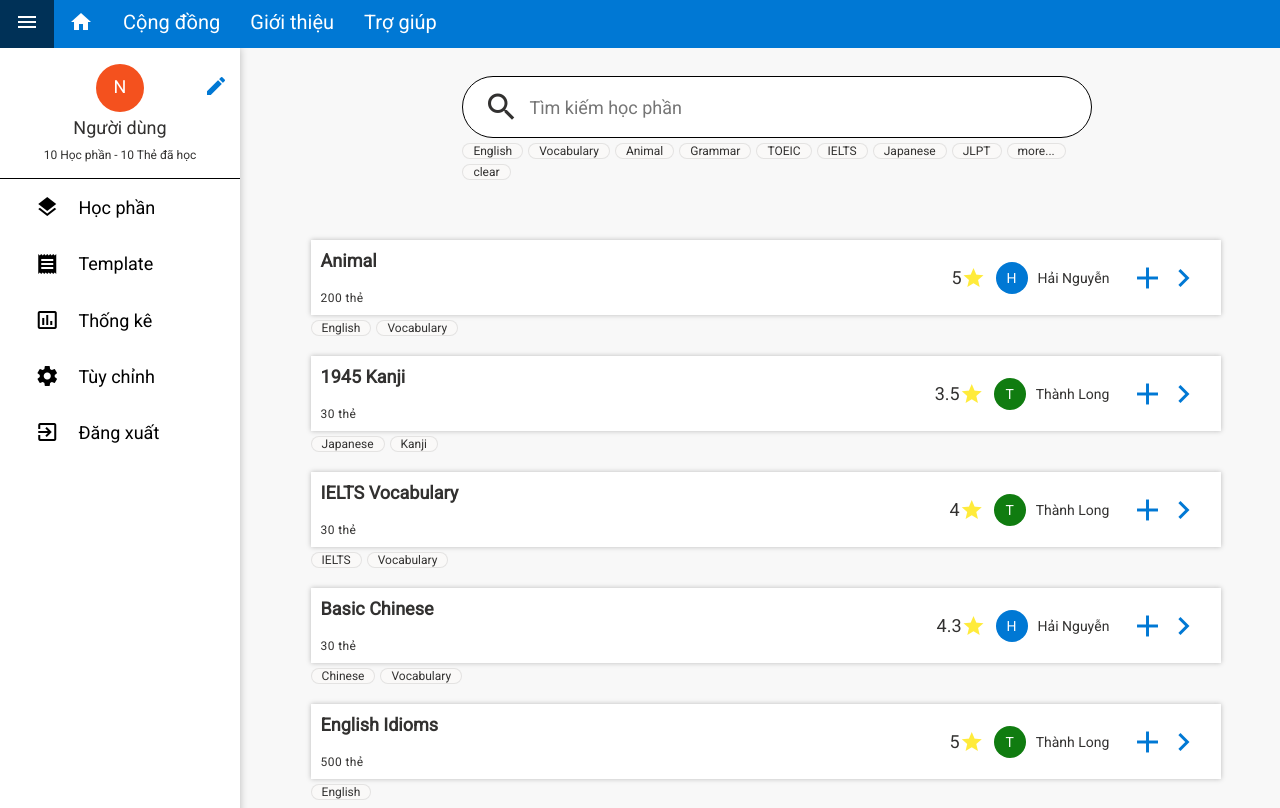
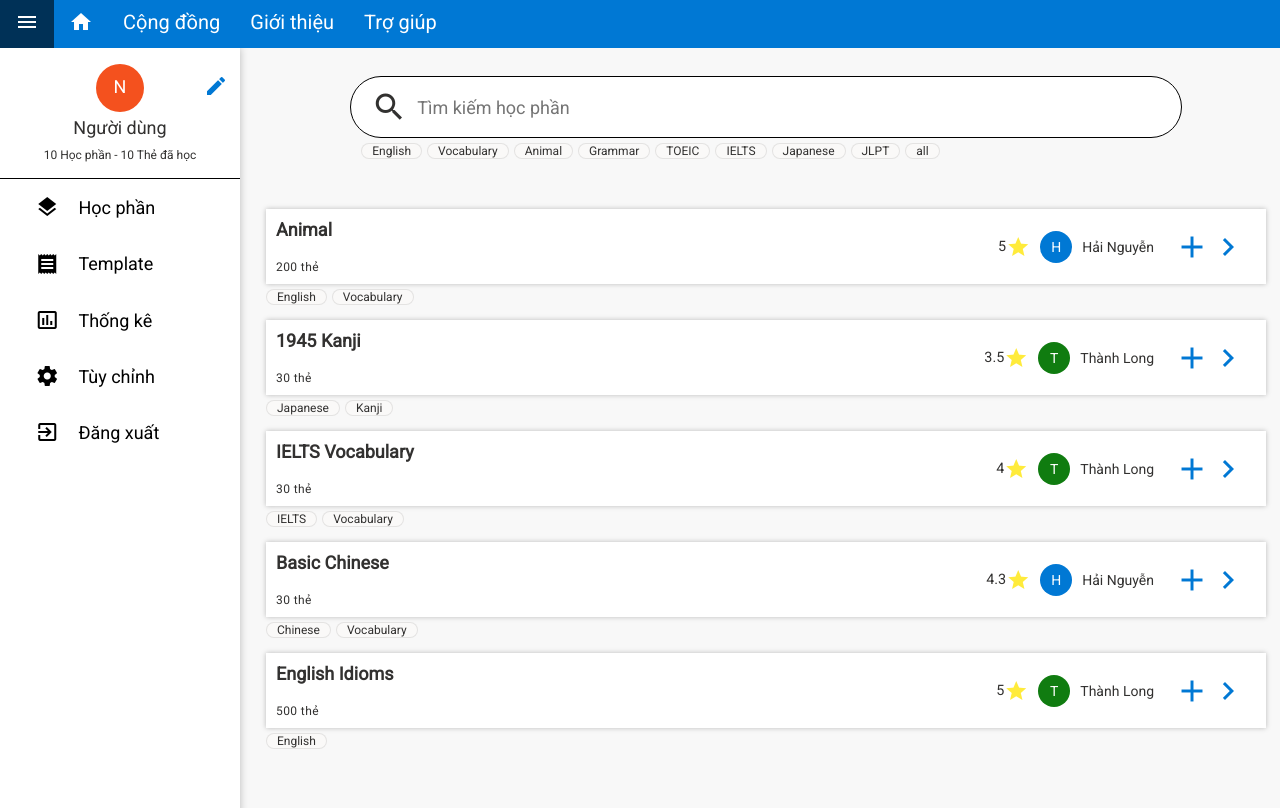
Before and after one commit to nganspoko012/TKGD_FlashcardApp, a React (Create React App) app in the folder flashcard-app/: page /community in a window 1280 px wide. Built offline with nearby package versions, Linux system fonts and the light colour scheme.

Commit message:
Thêm flow community

```diff
--- a/flashcard-app/src/Components/Community/Community.css
+++ b/flashcard-app/src/Components/Community/Community.css
@@ -9,15 +9,16 @@
   gap: 50px;
 }
 
-.wrapper {
+.community-course-item-wrapper {
   display: flex;
-  justify-content: flex-start;
-  align-items: flex-start;
+  align-items: center;
   width: 100%;
   flex-direction: column;
+  align-items: center;
 }
 
 .search-group-wrapper {
+  align-self: center;
   width: 100%;
   display: flex;
   justify-content: center;
@@ -27,10 +28,10 @@
 .search-group {
   display: flex;
   justify-content: flex-start;
-  align-items: flex-start;
+  align-items: center;
   flex-direction: column;
   gap: 5px;
-  width: 60%;
+  width: 80%;
 }
 
 .tag-group {
@@ -39,6 +40,8 @@
   align-items: center;
   flex-wrap: wrap;
   gap: 5px;
+  width: 1000px;
+  max-width: 100%;
 }
 
 .tag {
@@ -62,7 +65,7 @@
 
 .community-course-item {
   display: flex;
-  width: 1300px;
+  width: 1000px;
   height: 75px;
   max-width: 100%;
   box-shadow: 0px 0px 5px rgba(0, 0, 0, 0.25);
@@ -75,9 +78,42 @@
   align-items: center;
 }
 
+.added-notify {
+  position: fixed;
+  z-index: 1;
+  width: 100%;
+  height: 100%;
+  background-color: rgba(0,0,0,0.4);
+  padding-top: 100px;
+  top: 0;
+  left: 0;
+}
+
+.added-notify-content {
+  display: flex;
+  align-items: center;
+  justify-content: center;
+  width: 50%;
+  background-color: #fefefe;
+  margin: auto;
+  padding: 20px;
+}
+
+.added {
+  border-bottom: 5px solid #43A047;
+  padding-bottom: 0px;
+}
 .community-course-item:hover {
   border-bottom: 5px solid #0078D4;
   padding-bottom: 0px;
+}
+
+.community-course-item-row {
+  display: flex;
+  align-items: center;
+  flex-direction: column;
+  gap: 15px;
+  width: 100%;
 }
 
 .right-wrapper {
@@ -93,6 +129,7 @@
   align-items: center;
   margin-left: auto;
   margin-right: 10px;
+  font-size: 0.8em;
 }
 
 .community-course-detail {
@@ -109,3 +146,9 @@
   margin-left: 20px;
   margin-right: 20px;
 }
+
+@media (max-width: 600px){
+  .community-course-button-group{
+    margin: 0px 5px;
+  }
+}
--- a/flashcard-app/src/Components/Community/Community.js
+++ b/flashcard-app/src/Components/Community/Community.js
@@ -7,23 +7,42 @@ import { getUser } from '../Provider/LoggedUserProvider';
 import { getCoursesUser } from '../../Utils/coursesUser.js'
 import Tag from './Tag'
 import { useEffect, useState } from 'react';
+import CourseAddedNotify from './CourseAddedNotify';
 
 export default function Community({ display }) {
-  const tags = ["English", "Vocabulary", "Animal", "Grammar", "TOEIC", "IELTS", "Japanese", "JLPT", "more...", "clear"];
+  const tags = ["English", "Vocabulary", "Animal", "Grammar", "TOEIC", "IELTS", "Japanese", "JLPT", "all"];
   const [selectedTag, setSelectedTag] = useState("");
-  const [addedItem, setAddedItem] = useState(false);
   const { courses } = useCourses();
+  const [addedCourseName, setAddedCourseName] = useState("");
+  const [showAddedDialogue, setShowAddedDialogue] = useState(false);
+
+  //prepare data for dis play course user
   let publicCourses = courses.filter(course => course.userId !== getUser(5).id && course.isPublic == true);
   let publicCoursesUsers = getCoursesUser(publicCourses);
-  let toggleSelectedTag = (tag) => {
-    setSelectedTag(tag);
-  };
   let filteredPublicCoursesUsers = publicCoursesUsers;
   if (selectedTag !== "" && selectedTag !== "...more")
     filteredPublicCoursesUsers = publicCoursesUsers.filter(course => course.tags.includes(selectedTag));
 
-  if (selectedTag === "clear")
+  if (selectedTag === "all")
     filteredPublicCoursesUsers = publicCoursesUsers;
+
+
+  let toggleSelectedTag = (tag) => {
+    setSelectedTag(tag);
+  };
+
+  let onAddCourse = (name) => {
+    if (name != "")
+    {
+      setAddedCourseName(name);
+      setShowAddedDialogue(true);
+      handleShowAddedDialogue();
+    }
+  }
+
+  let handleShowAddedDialogue = () =>
+    setTimeout(() => setShowAddedDialogue(false)
+                    , 3000);
 
   return (
     <div className="content-container" style={display === false ? displayStyle : {}}>
@@ -36,8 +55,8 @@ export default function Community({ display }) {
             </div>
           </div>
         </div>
-
-        <CommunityCourseItemRow courses={filteredPublicCoursesUsers} />
+        <CourseAddedNotify show={showAddedDialogue} addedCourseName={addedCourseName}/>
+        <CommunityCourseItemRow courses={filteredPublicCoursesUsers} onCourseItemAdded={onAddCourse} />
       </div>
     </div>
   )
--- a/flashcard-app/src/Components/Community/CommunityCourseItem.js
+++ b/flashcard-app/src/Components/Community/CommunityCourseItem.js
@@ -2,12 +2,20 @@ import './Community.css';
 import Avatar from '../UserInfo/Avatar.js'
 import { Link, useRouteMatch } from 'react-router-dom'
 import Tag from './Tag'
+import { useEffect, useState } from 'react';
 
-export default function ComunityCourseItem({ course = {}, added = false, toggleAdd = f => f }) {
+export default function ComunityCourseItem({ course = {}, handleAdded = f => f }) {
     let match = useRouteMatch();
+    const [added, setAdded] = useState(false);
+    let onAdded = (e) => {
+        e.stopPropagation();
+        setAdded(true);
+        handleAdded(course.name);
+    }
+
     return (
-        <div className="wrapper">
-            <div className="community-course-item">
+        <div className="community-course-item-wrapper">
+            <div className={added ? "community-course-item added" : "community-course-item"}>
                 <div className="community-course-detail">
                     <div className="course-item-name">
                         <span>{course.name}</span>
@@ -26,8 +34,11 @@ export default function ComunityCourseItem({ course = {}, added = false, toggleA
                         <span>{course.user.displayName}</span>
                     </div>
                     <div className="community-course-button-group">
-                        <i className="material-icons md-36 button" title="thêm vào học phần của bạn" onClick={()=>toggleAdd(true)}>{added === true ? "done" : "add"}</i>
-                        <i className="material-icons md-36 button">navigate_next</i>
+                        <i className={added ? "material-icons md-36 completed" : "material-icons md-36 button"}
+                            title={added ? "Học phần đã thêm" : "thêm vào học phần của bạn"}
+                            onClick={(e) => onAdded(e)}>{added === true ? "done" : "add"}
+                        </i>
+                        <i className={added ? "material-icons md-36 completed" : "material-icons md-36 button"}>navigate_next</i>
                     </div>
                 </div>
 
--- a/flashcard-app/src/Components/Community/CommunityCourseItemRow.js
+++ b/flashcard-app/src/Components/Community/CommunityCourseItemRow.js
@@ -1,11 +1,11 @@
 import './Community.css';
 import CommunityCourseItem from './CommunityCourseItem';
 
-export default function CourseItemRow({courses=[]}){
+export default function CourseItemRow({courses=[], onCourseItemAdded = f=>f}){
     return (
-        <div className="course-item-row">
+        <div className="community-course-item-row">
             {courses.map((course, i) =>
-                <CommunityCourseItem key={i} course={course}/>)}
+                <CommunityCourseItem key={i} course={course} handleAdded={onCourseItemAdded}/>)}
         </div>
     )
 }
--- /dev/null
+++ b/flashcard-app/src/Components/Community/CourseAddedNotify.js
@@ -0,0 +1,18 @@
+import { useState, useEffect, useRef } from 'react'
+import './Community.css'
+
+export default function CourseAddedNotify({ show, addedCourseName }) {
+
+
+
+    return (
+        <div className="added-notify"
+             style={ show==true ? { display: 'block' } : { display: 'none' }}>
+            <div className="added-notify-content">
+                <i className="material-icons md-36 completed">done</i>
+                <span>Đã thêm vào {addedCourseName} học phần của bạn!</span>
+            </div>
+
+        </div>
+    )
+}
--- a/flashcard-app/src/Components/Course/CourseItem.js
+++ b/flashcard-app/src/Components/Course/CourseItem.js
@@ -12,8 +12,7 @@ export default function CourseItem({ course = {} }) {
                     <span>{course.name}</span>
                 </div>
                 <div className="due-detail">
-                    <span>{course.totalCards} thẻ</span>
-                    <span>-</span>
+                    <span className="total-cards-detail">{course.totalCards} thẻ</span>
                     <span><span className="due">{course.dueCards}</span> thẻ tới hạn</span>
                 </div>
             </div>
--- a/flashcard-app/src/Components/Course/Courses.css
+++ b/flashcard-app/src/Components/Course/Courses.css
@@ -6,7 +6,7 @@
     align-items: center;
     flex-direction: column;
     overflow: hidden;
-    gap: 50px;
+    gap: 20px;
 }
 
 .course-item-row {
@@ -65,12 +65,16 @@
     gap: 5px;
 }
 
+.total-cards-detail::after {
+    content: "•";
+    margin: 5px;
+}
+
 
 .due-detail {
     display: flex;
     justify-content: flex-start;
     align-items: center;
-    gap: 10px;
     margin-top: 20px;
     font-size: 12px;
     padding-left: 10px;
@@ -118,3 +122,41 @@ button{
     margin-top: 30px;
     width: 90%;
 }
+
+/* .add-course-button {
+    background-color: #0078D4;
+    color: #FFFFFF;
+    border-radius: 50px;
+    width: 50px;
+    height: 50px;
+    display: flex;
+    align-items: center;
+    justify-content: center;
+} */
+
+.add-course-button-wrapper {
+    width: 1000px;
+    max-width: 90%;
+    display: flex;
+    justify-content: flex-end;
+    align-items: center;
+}
+
+.add-course-button {
+    all: unset;
+    background-color: #0078D4;
+    color: #FFFFFF;
+    height: 50px;
+    padding: 10px 15px;
+    box-sizing: border-box;
+    margin-left: auto;
+    cursor: pointer;
+}
+
+.add-course-button:hover {
+    background-color: #003157;
+}
+
+.add-course-button:active {
+    background-color: #0078D4;
+}
--- a/flashcard-app/src/Components/Home/Home.css
+++ b/flashcard-app/src/Components/Home/Home.css
@@ -64,8 +64,7 @@
 .img-container {
     position: relative;
     margin: auto;
-    width: 60%;
-    height: 80%;
+    width: 40%;
     display: flex;
     justify-content: center;
     align-items: center;
@@ -73,7 +72,7 @@
 
 @media (max-width: 1200px){
   .img-container {
-    width: 80%;
+    width: 60%;
   }
   .course-container {
     grid-template-columns: 1fr 1fr;
@@ -90,7 +89,6 @@
 .banner-img {
   width: 100%;
   max-width: 100%;
-  height: 400px;
 }
 
 .slider {
--- a/flashcard-app/src/Components/Home/Home.js
+++ b/flashcard-app/src/Components/Home/Home.js
@@ -10,7 +10,7 @@ import {getCoursesUser} from '../../Utils/coursesUser';
 export default function Home( {display} ) {
     const {courses} = useCourses();
     const user = getUser(5);
-    const maxNCoursesUsers = 4;
+    const maxNCoursesUsers = 8;
     let coursesUsers = getCoursesUser(courses);
     let personalCourses = coursesUsers.filter(course => course.userId === user.id);
     let communityCourses = coursesUsers.filter(course => course.userId !== user.id);
--- a/flashcard-app/src/Utils/coursesUser.js
+++ b/flashcard-app/src/Utils/coursesUser.js
@@ -2,7 +2,7 @@ import users from '../Data/users.json';
 
 export function getCoursesUser(courses){
     return courses.map((course) => {
-        let user = users.find(user => user.id === course.userId);
+        let user = users.find(user => user.id === course.creatorId);
         return { ...course, user: user };
     });
 }
--- a/flashcard-app/src/style.css
+++ b/flashcard-app/src/style.css
@@ -189,6 +189,12 @@ nav ul li{
     background-color: #EDEBE9;
 }
 
+.fix-bottom {
+    position: fixed;
+    right: 50px;
+    bottom: 50px;
+}
+
 @media (max-width:900px){
     .content-container {
         grid-column: 1 / 3;
```
Also changed, not shown: flashcard-app/src/Components/Course/AddCourseButton.js (added, +11 -0 lines), 1 other file (tests, documents, lock files or other folders).
